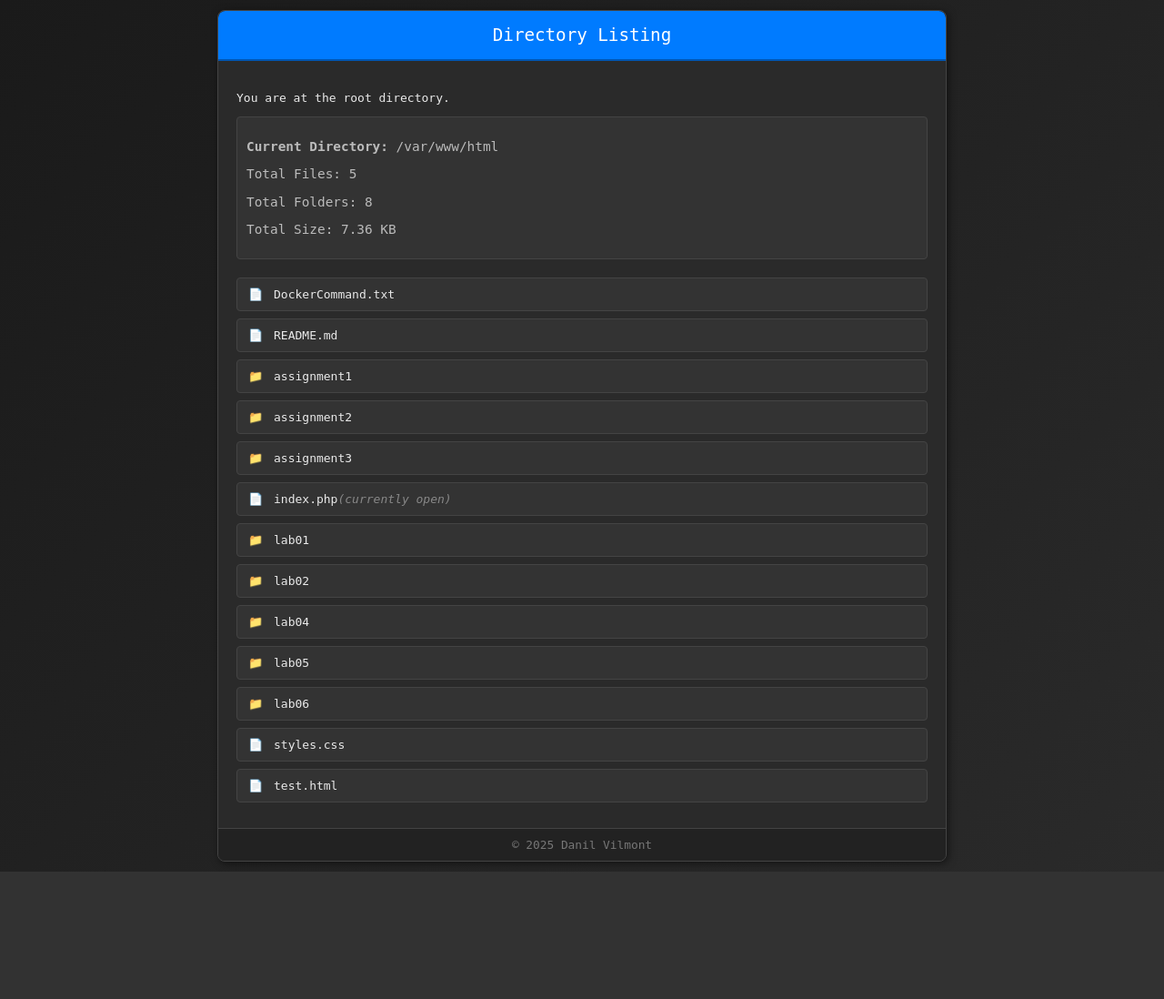
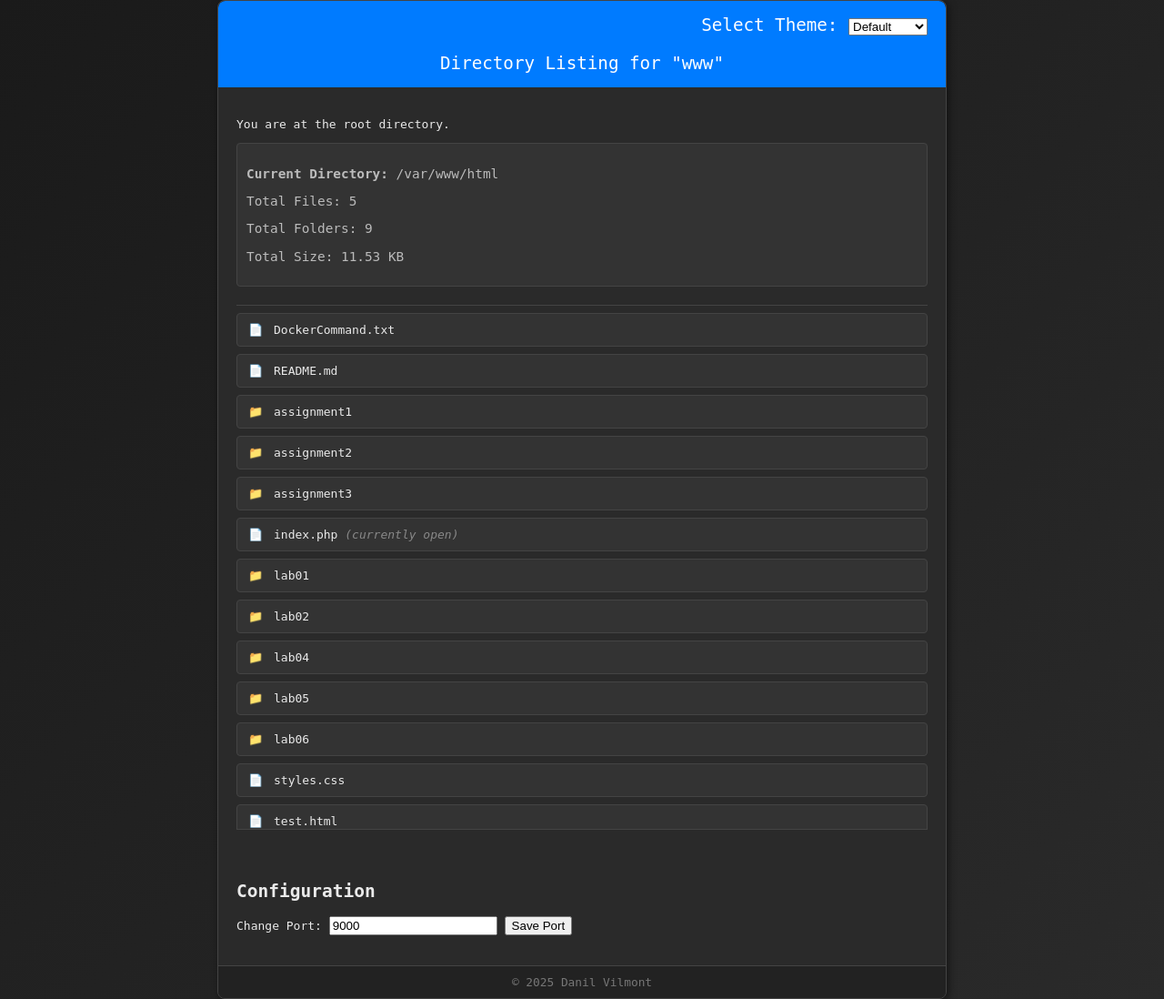
Before and after one commit to aidenadzich/ITAS191, a PHP site: page / in a window 1280 px wide. Shown: the whole page at 91% size. Before the commit the page ends 958 px from the top, so only its background shows below. Run offline with PHP 8.4, Linux system fonts and the light colour scheme.

Commit message:
Final Commit

```diff
--- a/index.php
+++ b/index.php
@@ -1,108 +1,191 @@
+<?php
+// Load configuration
+$configFile = 'zDirectNav/config.json';
+if (!file_exists($configFile)) {
+    // Default configuration if file doesn't exist
+    file_put_contents($configFile, json_encode(['port' => 9000], JSON_PRETTY_PRINT));
+}
+$config = json_decode(file_get_contents($configFile), true);
+
+// Handle configuration updates
+if ($_SERVER['REQUEST_METHOD'] === 'POST' && isset($_POST['port'])) {
+    $newPort = intval($_POST['port']);
+    if (filter_var($newPort, FILTER_VALIDATE_INT, ["options" => ["min_range" => 1, "max_range" => 65535]])) {
+        $config['port'] = $newPort;
+        file_put_contents($configFile, json_encode($config, JSON_PRETTY_PRINT));
+        $portUpdated = true;
+    } else {
+        $portError = "Invalid port. Please enter a number between 1 and 65535.";
+    }
+}
+
+// Current port
+$currentPort = $config['port'];
+
+// Determine current directory path
+$currentPath = isset($_GET['path']) ? realpath($_GET['path']) : realpath('.');
+$rootPath = realpath('.');
+$directoryName = basename($currentPath);
+
+// Prevent navigating outside the root directory
+if ($currentPath === false || strpos($currentPath, $rootPath) !== 0) {
+    $currentPath = $rootPath;
+}
+
+// Retrieve directory contents
+$files = is_readable($currentPath) ? scandir($currentPath) : [];
+
+// Load selected theme
+$theme = isset($_GET['theme']) ? $_GET['theme'] : (isset($_COOKIE['theme']) ? $_COOKIE['theme'] : 'default.css');
+setcookie('theme', $theme, time() + (10 * 365 * 24 * 60 * 60), "/");
+
+// Use the current theme directly in the <link> tag
+echo '<link rel="stylesheet" href="zDirectNav/themes/' . htmlspecialchars($theme) . '">';
+?>
 <!DOCTYPE html>
 <html lang="en">
 <head>
     <meta charset="UTF-8">
     <meta name="viewport" content="width=device-width, initial-scale=1.0">
-    <link rel="icon" href="favicon.ico">
     <title>
         <?php
-        $currentPath = isset($_GET['path']) ? realpath($_GET['path']) : realpath('.');
-        $directoryName = basename($currentPath);
-        echo htmlspecialchars($directoryName) . " - Aiden Adzich ITAS186";
+        if ($directoryName === 'html') {
+            echo "root - Aiden Adzich ITAS191";
+        } else {
+            echo htmlspecialchars($directoryName) . " - Aiden Adzich ITAS191";
+        }
         ?>
-    </title>    <style>
+    </title>
+    <style>
         body {
-            font-family: monospace; /* Classic file system font */
-            background: linear-gradient(135deg, #1a1a1a, #2a2a2a);
-            color: #eaeaea;
+            font-family: monospace;
             margin: 0;
             padding: 0;
             display: flex;
             align-items: center;
             justify-content: center;
-            height: 100vh;
+            min-height: 100vh;
+            background: linear-gradient(135deg, #1a1a1a, #2a2a2a);
         }
         header {
-            background-color: #007BFF;
-            color: #fff;
             padding: 15px 20px;
             font-size: 1.2rem;
-            border-bottom: 2px solid #0056b3;
             text-align: center;
             border-radius: 8px 8px 0 0;
+            color: #fff;
         }
         .container {
             width: 80%;
             max-width: 800px;
-            background-color: #2a2a2a;
-            border: 1px solid #444;
             border-radius: 8px;
             box-shadow: 2px 2px 8px rgba(0, 0, 0, 0.5);
             overflow: hidden;
+            display: flex;
+            flex-direction: column;
         }
         .content {
             padding: 20px;
+            overflow-y: auto;
+            flex-grow: 1;
         }
         .info {
             margin-bottom: 20px;
             padding: 10px;
-            background-color: #333;
-            border: 1px solid #444;
             border-radius: 4px;
             font-size: 0.9rem;
+            background-color: #333;
             color: #bbb;
         }
         ul {
             list-style-type: none;
             padding-left: 0;
             margin: 0;
+            max-height: 60vh;
+            overflow-y: auto;
+            border-top: 1px solid #444;
+            border-bottom: 1px solid #444;
+        }
+        ul::-webkit-scrollbar {
+            width: 8px;
+        }
+        ul::-webkit-scrollbar-thumb {
+            background-color: #444;
+            border-radius: 4px;
+        }
+        ul::-webkit-scrollbar-track {
+            background-color: #222;
         }
         li {
             display: flex;
             align-items: center;
             margin: 8px 0;
             padding: 10px;
+            border-radius: 4px;
             background-color: #333;
-            border: 1px solid #444;
-            border-radius: 4px;
             transition: background-color 0.2s, transform 0.1s;
+            cursor: pointer;
         }
         li:hover {
             background-color: #3e3e3e;
             transform: scale(1.01);
+        }
+        li .file-name {
+            flex-grow: 1;
+            text-align: left;
+            color: #eaeaea;
+            text-decoration: none; /* Ensure no underline by default */
+        }
+        li:hover .file-name {
+            text-decoration: underline; /* Add underline on hover */
+        }
+
+        li .currently-open {
+            font-style: italic;
+            color: #888;
         }
         .icon {
             width: 20px;
             margin-right: 10px;
             text-align: center;
         }
-        .icon.file {
-            color: #61dafb;
-        }
-        .icon.folder {
-            color: #f0c674;
-        }
         a {
             color: #eaeaea;
             text-decoration: none;
-            flex-grow: 1;
         }
         a:hover {
             text-decoration: underline;
         }
+        a:visited {
+            color: #eaeaea; /* Prevent purple visited links */
+        }
+        a.clickable-item {
+            display: flex;
+            align-items: center;
+            padding: 10px;
+            background-color: #333;
+            text-decoration: none;
+            color: #eaeaea;
+            border: 1px solid #444;
+            border-radius: 4px;
+            transition: background-color 0.2s, transform 0.1s;
+        }
+
+        a.clickable-item:hover {
+            background-color: #3e3e3e;
+            transform: scale(1.01);
+        }
+
+        a.clickable-item .icon {
+            margin-right: 10px;
+        }
         .back-button {
-            display: block;
+            display: inline-block;
             margin-bottom: 20px;
             padding: 8px 12px;
-            background-color: #007BFF;
             color: #fff;
             border-radius: 4px;
             text-decoration: none;
-            text-align: center;
             transition: background-color 0.2s;
-        }
-        .back-button:hover {
-            background-color: #0056b3;
         }
         footer {
             text-align: center;
@@ -112,53 +195,53 @@
             color: #777;
             border-top: 1px solid #444;
         }
-        .currently-open {
-            font-style: italic;
-            color: #888;
-        }
     </style>
 </head>
 <body>
     <div class="container">
         <header>
-            Directory Listing
+            <form method="GET" style="text-align: right;">
+                <label for="theme">Select Theme:</label>
+                <select name="theme" id="theme" onchange="this.form.submit()">
+                    <?php
+                    $themeDir = 'zDirectNav/themes';
+                    if (is_dir($themeDir)) {
+                        $themeFiles = array_filter(scandir($themeDir), function ($file) use ($themeDir) {
+                            return is_file($themeDir . '/' . $file) && pathinfo($file, PATHINFO_EXTENSION) === 'css';
+                        });
+
+                        foreach ($themeFiles as $file) {
+                            $selected = ($file === $theme) ? 'selected' : '';
+                            echo '<option value="' . htmlspecialchars($file) . '" ' . $selected . '>' . ucfirst(pathinfo($file, PATHINFO_FILENAME)) . '</option>';
+                        }
+                    }
+                    ?>
+                    <?php if (isset($_GET['path'])) { ?>
+                        <input type="hidden" name="path" value="<?php echo htmlspecialchars($_GET['path']); ?>">
+                    <?php } ?>
+                </select>
+            </form>
+            Directory Listing for "<?php echo ($directoryName === 'html' ? 'root' : htmlspecialchars($directoryName)); ?>"
         </header>
         <div class="content">
             <?php
-            // Get the directory to display, defaulting to the root
-            $currentPath = isset($_GET['path']) ? realpath($_GET['path']) : realpath('.');
-            $rootPath = realpath('.'); // Set the root directory for reference
-            $currentFile = basename(__FILE__); // This file's name
-
-            // Prevent navigating outside the root directory
-            if (strpos($currentPath, $rootPath) !== 0) {
-                $currentPath = $rootPath;
+            if ($currentPath !== $rootPath) {
+                $parentPath = dirname($currentPath);
+                echo '<a href="?path=' . urlencode($parentPath) . '&theme=' . htmlspecialchars($theme) . '" class="back-button">← Back to Parent Directory</a>';
+            } else {
+                echo '<p>You are at the root directory.</p>';
             }
 
-            // Directory information
-            $files = scandir($currentPath);
-            $totalFiles = 0;
-            $totalFolders = 0;
-            $totalSize = 0;
+            $totalFiles = $totalFolders = $totalSize = 0;
+            foreach ($files as $file) {
+                if ($file === '.' || $file === '..') continue;
 
-            foreach ($files as $file) {
-                if ($file === '.' || $file === '..') {
-                    continue;
-                }
                 if (is_dir($currentPath . DIRECTORY_SEPARATOR . $file)) {
                     $totalFolders++;
                 } else {
                     $totalFiles++;
                     $totalSize += filesize($currentPath . DIRECTORY_SEPARATOR . $file);
                 }
-            }
-
-            // Display Back Button
-            if ($currentPath !== $rootPath) {
-                $parentPath = dirname($currentPath);
-                echo '<a href="?path=' . urlencode($parentPath) . '" class="back-button">← Back to Parent Directory</a>';
-            } else {
-                echo '<p>You are at the root directory.</p>';
             }
 
             echo '<div class="info">';
@@ -168,27 +251,48 @@
             echo '<p>Total Size: ' . number_format($totalSize / 1024, 2) . ' KB</p>';
             echo '</div>';
             ?>
-
             <ul>
                 <?php
                 foreach ($files as $file) {
-                    if ($file === '.' || $file === '..') {
-                        continue;
-                    }
+                    if ($file === '.' || $file === '..') continue;
 
-                    $relativePath = str_replace($rootPath, '', $currentPath . DIRECTORY_SEPARATOR . $file);
-                    $relativePath = ltrim($relativePath, DIRECTORY_SEPARATOR);
+                    $relativePath = ltrim(str_replace($rootPath, '', $currentPath . DIRECTORY_SEPARATOR . $file), DIRECTORY_SEPARATOR);
 
                     if (is_dir($currentPath . DIRECTORY_SEPARATOR . $file)) {
-                        echo '<li><span class="icon folder">📁</span><a href="?path=' . urlencode($currentPath . DIRECTORY_SEPARATOR . $file) . '">' . htmlspecialchars($file) . '</a></li>';
-                    } elseif ($file === $currentFile && realpath($currentPath) === $rootPath) {
-                        echo '<li><span class="icon file">📄</span>' . htmlspecialchars($file) . ' <span class="currently-open">(currently open)</span></li>';
+                        echo '<li onclick="location.href=\'?path=' . urlencode($currentPath . DIRECTORY_SEPARATOR . $file) . '&theme=' . htmlspecialchars($theme) . '\'">';
+                        echo '<span class="icon folder">📁</span>';
+                        echo '<span class="file-name">' . htmlspecialchars($file) . '</span>';
+                        echo '</li>';
+                    } elseif ($file === basename(__FILE__) && realpath($currentPath) === $rootPath) {
+                        echo '<li>';
+                        echo '<span class="icon file">📄</span>';
+                        echo '<span class="file-name">' . htmlspecialchars($file) . ' <span class="currently-open">(currently open)</span></span>';
+                        echo '</li>';
                     } else {
-                        echo '<li><span class="icon file">📄</span><a href="http://php84.local:9000/' . htmlspecialchars($relativePath) . '">' . htmlspecialchars($file) . '</a></li>';
+                        echo '<li onclick="location.href=\'/' . htmlspecialchars($relativePath) . '\'">';
+                        echo '<span class="icon file">📄</span>';
+                        echo '<span class="file-name">' . htmlspecialchars($file) . '</span>';
+                        echo '</li>';
                     }
                 }
                 ?>
             </ul>
+        </div>
+        <div class="content">
+            <h2>Configuration</h2>
+            <form method="POST">
+                <label for="port">Change Port:</label>
+                <input type="number" id="port" name="port" value="<?php echo htmlspecialchars($currentPort); ?>" required>
+                <button type="submit">Save Port</button>
+            </form>
+            <?php
+            if (isset($portUpdated) && $portUpdated) {
+                echo '<p class="success-message">Port updated successfully to ' . htmlspecialchars($currentPort) . '!</p>';
+            }
+            if (isset($portError)) {
+                echo '<p class="error-message" style="color: red;">' . htmlspecialchars($portError) . '</p>';
+            }
+            ?>
         </div>
         <footer>
             &copy; <?php echo date('Y'); ?> Danil Vilmont
--- /dev/null
+++ b/zDirectNav/config.json
@@ -0,0 +1,3 @@
+{
+    "port": 9000
+}
--- /dev/null
+++ b/zDirectNav/themes/default.css
@@ -0,0 +1,40 @@
+body {
+    background: linear-gradient(135deg, #1a1a1a, #2a2a2a);
+    color: #eaeaea;
+}
+header {
+    background-color: #007BFF;
+    color: #fff;
+}
+.container {
+    background-color: #2a2a2a;
+    border: 1px solid #444;
+}
+.info {
+    background-color: #333;
+    border: 1px solid #444;
+    color: #bbb;
+}
+.back-button {
+    background: #007BFF;
+}
+.back-button:hover {
+    background: #0056b3;
+}
+ul li {
+    background-color: #333;
+    border: 1px solid #444;
+}
+ul li:hover {
+    background-color: #3e3e3e;
+}
+.icon.file {
+    color: #61dafb;
+}
+.icon.folder {
+    color: #f0c674;
+}
+footer {
+    background-color: #222;
+    color: #777;
+}
```
Also changed, not shown: zDirectNav/themes/cyberpunk.css (added, +40 -0 lines), zDirectNav/themes/forest.css (added, +40 -0 lines), zDirectNav/themes/mae_red.css (added, +40 -0 lines), zDirectNav/themes/midnight.css (added, +40 -0 lines), 1 other file.
